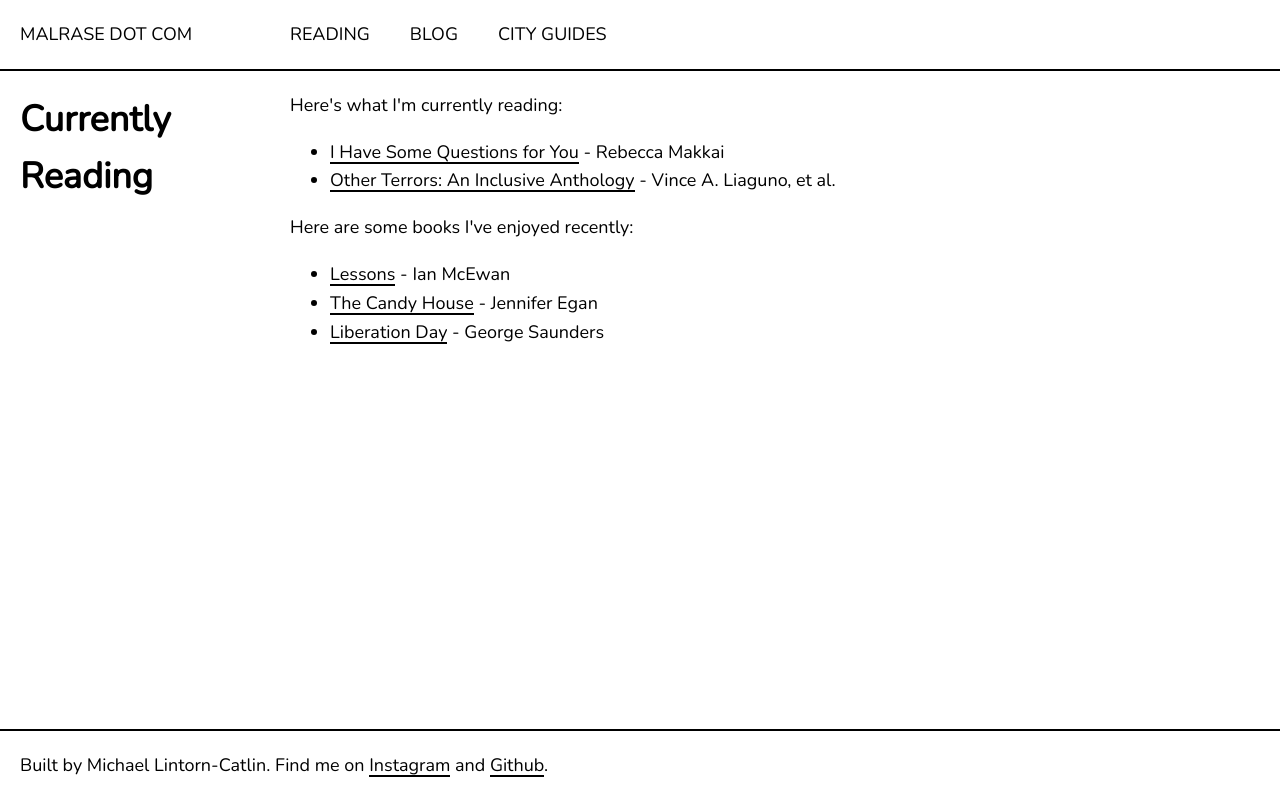
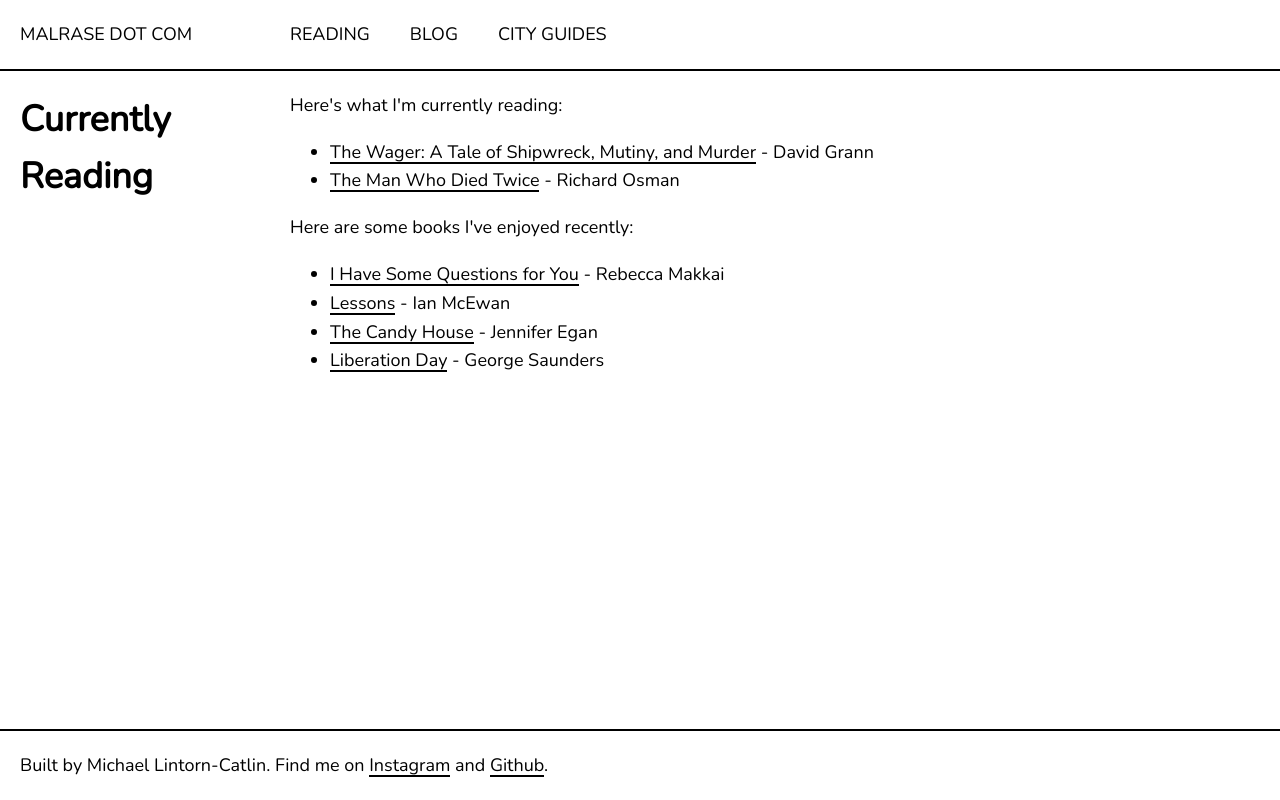
Before and after one commit to malrase/malrasedotcom, a Next.js app: page /currently-reading in a window 1280 px wide. Built offline with nearby package versions, Linux system fonts and the light colour scheme.

Commit message:
Adding The Wager//The Man Who Died Twice

```diff
--- a/pages/currently-reading/index.js
+++ b/pages/currently-reading/index.js
@@ -7,11 +7,12 @@ export default function CurrentlyReadingIndex() {
       <div className="content">
       <p>Here's what I'm currently reading:</p>
       <ul>
-        <li><a href='https://www.goodreads.com/book/show/61053829-i-have-some-questions-for-you'>I Have Some Questions for You</a> - Rebecca Makkai</li>
-        <li><a href='https://www.goodreads.com/book/show/58312013-other-terrors'>Other Terrors: An Inclusive Anthology</a> - Vince A. Liaguno, et al.</li>
+        <li><a href='https://www.goodreads.com/en/book/show/61714633'>The Wager: A Tale of Shipwreck, Mutiny, and Murder</a> - David Grann</li>
+        <li><a href='https://www.goodreads.com/book/show/55457493-the-man-who-died-twice'>The Man Who Died Twice</a> - Richard Osman</li>
       </ul>
       <p>Here are some books I've enjoyed recently:</p>
       <ul>
+        <li><a href='https://www.goodreads.com/book/show/61053829-i-have-some-questions-for-you'>I Have Some Questions for You</a> - Rebecca Makkai</li>
         <li><a href='https://www.goodreads.com/book/show/60092581-lessons'>Lessons</a> - Ian McEwan</li>
         <li><a href='https://www.goodreads.com/book/show/58437521-the-candy-house'>The Candy House</a> - Jennifer Egan</li>
         <li><a href='https://www.goodreads.com/en/book/show/60471573'>Liberation Day</a> - George Saunders</li>
```
